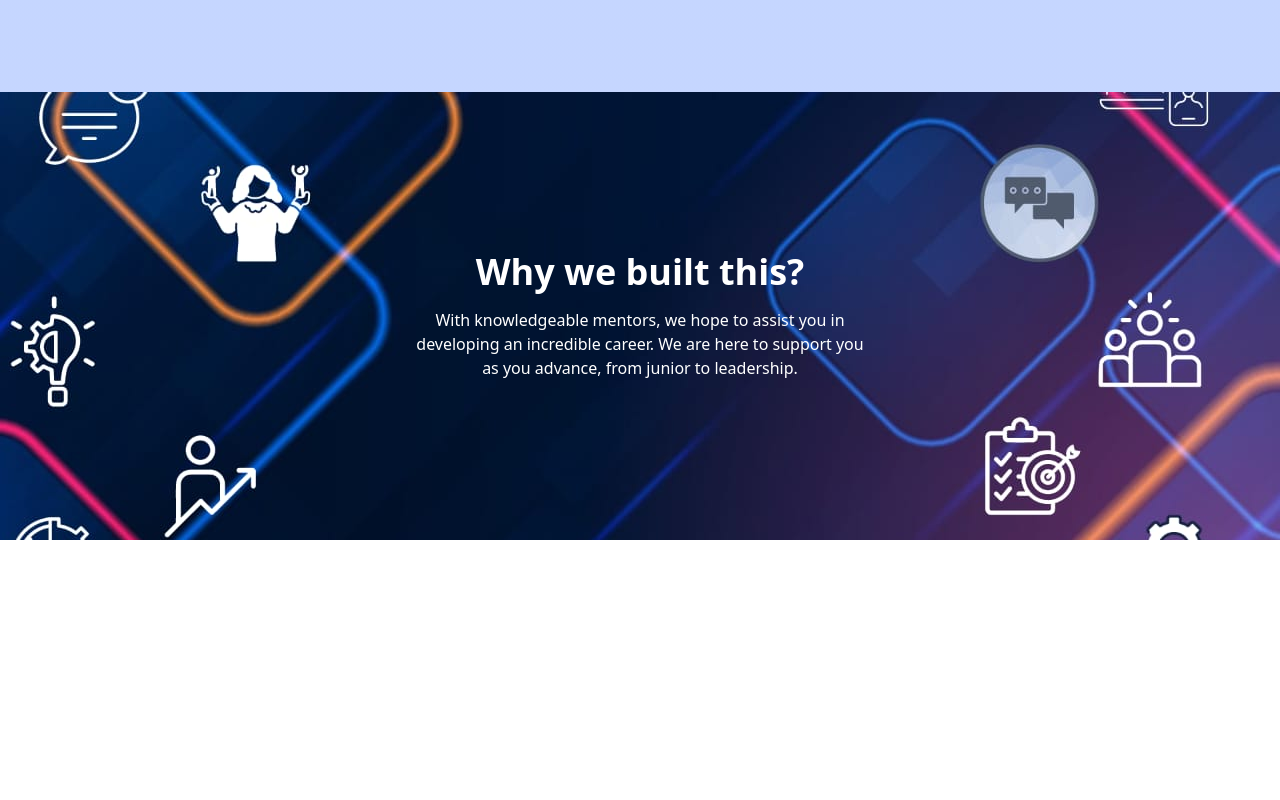
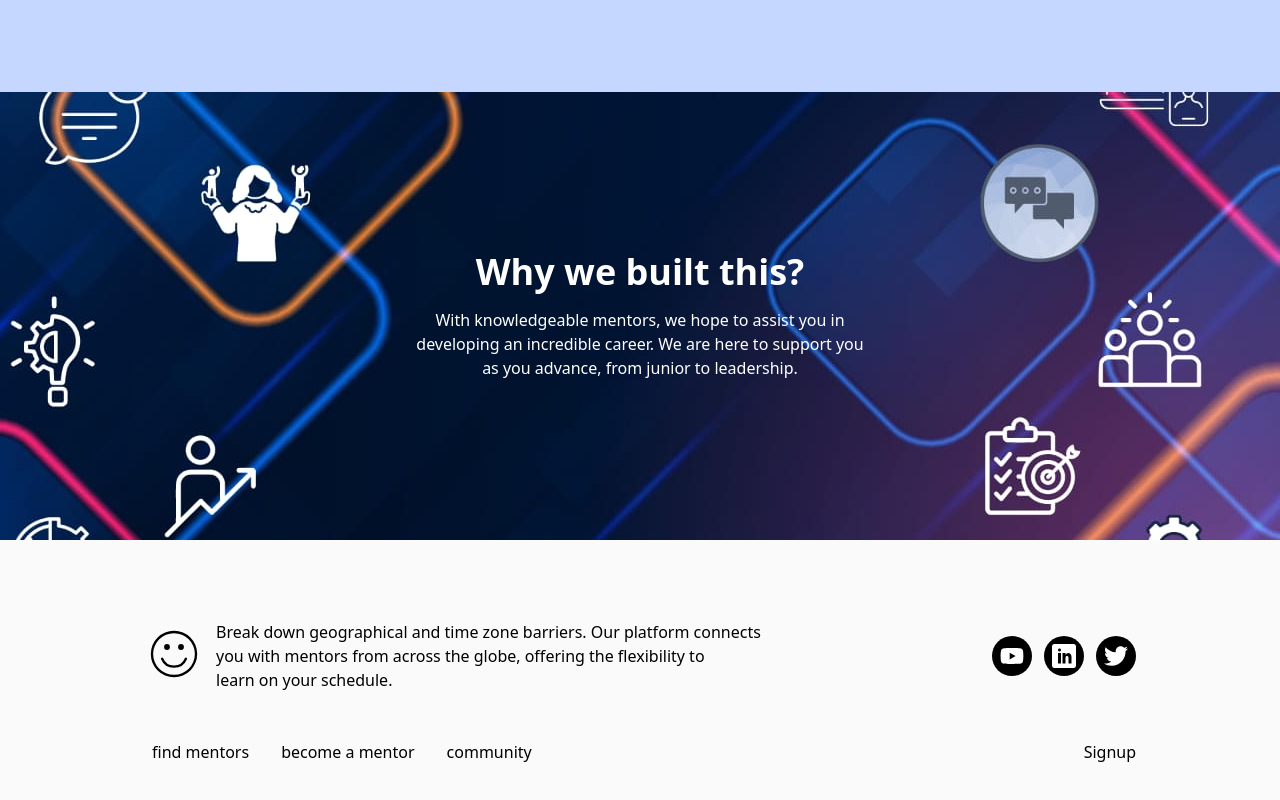
Before and after one commit to Kishh14/MentorMafia, a React (Create React App) app: page / in a window 1280 px wide. Shown: the part 2313-3113 px from the top of the page. Before the commit the page ends 2853 px from the top, so only its background shows below. Built offline with nearby package versions, Linux system fonts and the light colour scheme; no server answers.

Commit message:
forgot to link the footer

```diff
--- a/src/index.js
+++ b/src/index.js
@@ -2,6 +2,7 @@
 import ReactDOM from "react-dom/client";
 import "./index.css";
 import App from "./App";
+import Footer from './components/Footer'
 import reportWebVitals from "./reportWebVitals";
 import { BrowserRouter } from "react-router-dom";
 
@@ -10,6 +11,7 @@
   <BrowserRouter>
     {/* <React.StrictMode> */}
     <App />
+    <Footer/>
     {/* </React.StrictMode> */}
   </BrowserRouter>
 );
```
